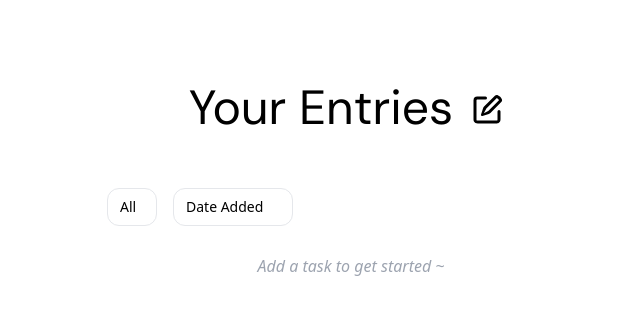
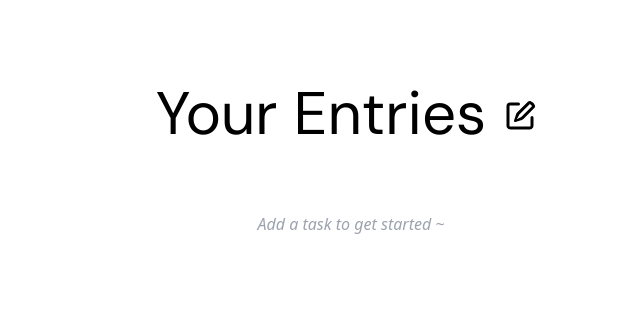
Before and after one commit to catherinetweeks/minimalist-bujo, a React (Vite) app: page / in a window 1280 px wide. Shown: the top 314 px of the page, without its empty margins (289-929 px from the left). Built offline with nearby package versions, Linux system fonts and the light colour scheme.

Commit message:
made it so filters/sort only visible when there are tasks and changed page title (once and for all I think)

```diff
--- a/index.html
+++ b/index.html
@@ -4,7 +4,7 @@
       <meta charset="UTF-8" />
     <link rel="icon" type="image/svg+xml" href="src/assets/list.svg" />
     <meta name="viewport" content="width=device-width, initial-scale=1.0" />
-    <title>bullet journal</title>
+    <title>Digital Bujo</title>
     <!-- fonts: -->
     <link rel="preconnect" href="https://fonts.googleapis.com">
     <link rel="preconnect" href="https://fonts.gstatic.com" crossorigin>
--- a/src/components/TodoApp.tsx
+++ b/src/components/TodoApp.tsx
@@ -60,7 +60,7 @@ const [sortBy, setSortBy] = useState<"date Added" | "date Due">("date Added");
   return (
     <div className="flex flex-col items-center p-8">
       <div className="flex flex-row items-center gap-2 p-6 mt-5">
-        <h1 className="text-5xl mb-5 mt-2 font-titleFont hover:-translate-y-0.5 transition-all">
+        <h1 className="text-6xl mb-5 mt-2 font-titleFont hover:-translate-y-0.5 transition-all">
           Your Entries
         </h1>
         <div className="relative">
@@ -77,7 +77,8 @@ const [sortBy, setSortBy] = useState<"date Added" | "date Due">("date Added");
         </div>
       </div>
       <div className="flex justify-start p-3 w-full max-w-lg appearance-none">
-        <div className="flex justify-between mb-4 gap-4">
+        {entries.length === 0 ? ( <div></div>
+        ) :  (<div className="flex justify-between mb-4 gap-4">
           <Dropdown
             options={["all", "completed", "incomplete"]}
             value={filterStatus}
@@ -89,7 +90,10 @@ const [sortBy, setSortBy] = useState<"date Added" | "date Due">("date Added");
             value={sortBy}
             onChange={(val) => setSortBy(val as typeof sortBy)}
           />
-        </div>
+        </div>)
+
+      }
+
       </div>
         <div className="w-full max-w-lg mb-8">
           {entries.length === 0 ? (
```
